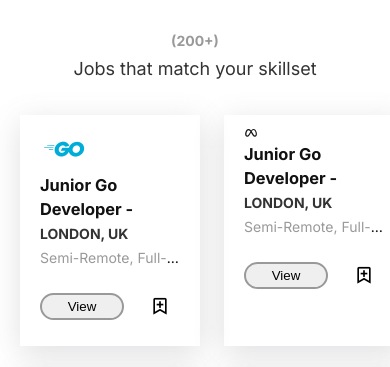
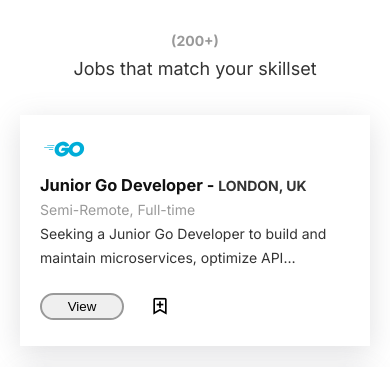
Before and after one commit to wjbetech/jobplatform, a plain HTML site: page index.html in a window 390 px wide. Shown: the part 791-1158 px from the top of the page. Drawn offline with nearby package versions, Linux system fonts and the light colour scheme.

Commit message:
Fixed card styles for reponsiveness

```diff
--- a/styles.css
+++ b/styles.css
@@ -542,6 +542,10 @@ input {
   .container .bx-bell {
     display: none;
   }
+
+  .container .main .job__cards {
+    grid-template-columns: 1fr;
+  }
 }
 
 @media screen and (max-width: 550px) {
```
